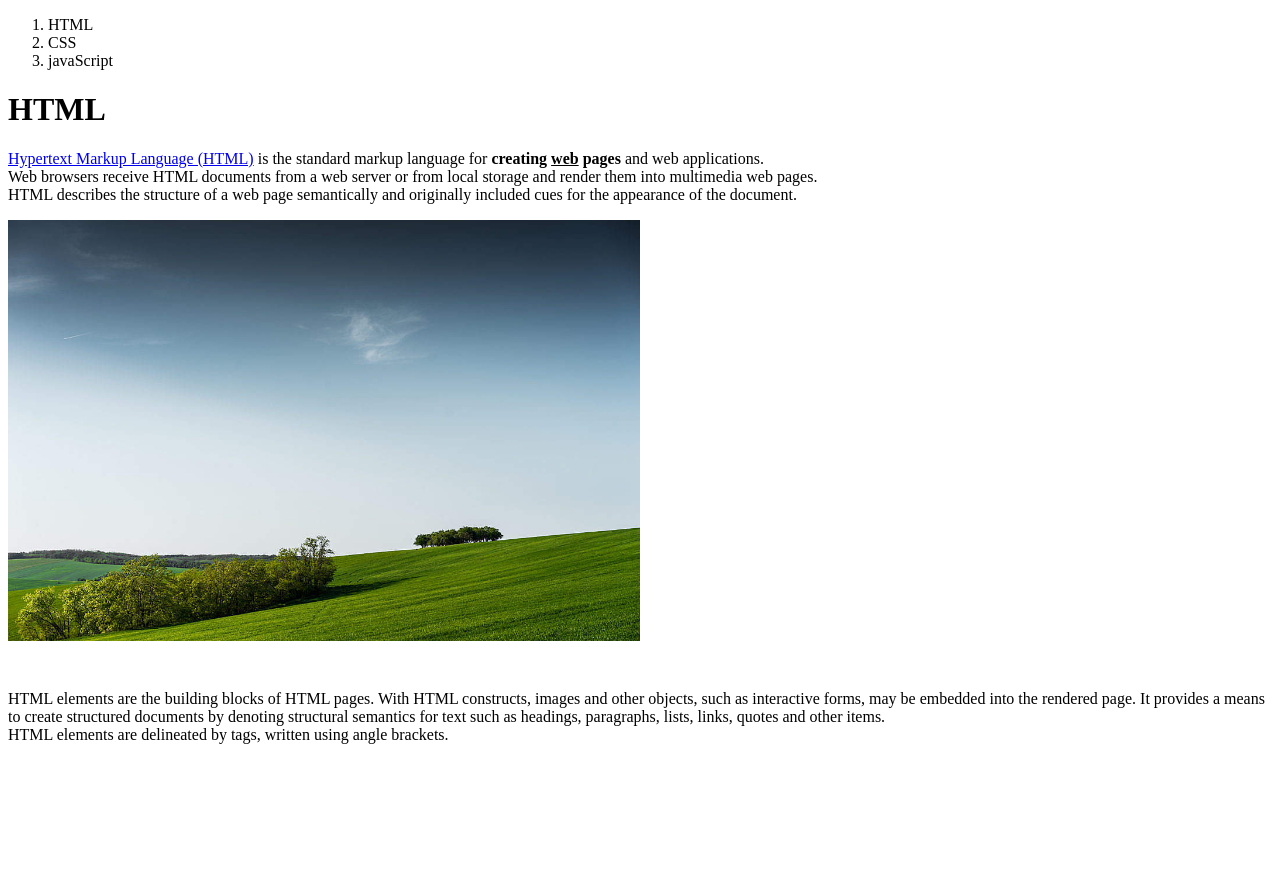
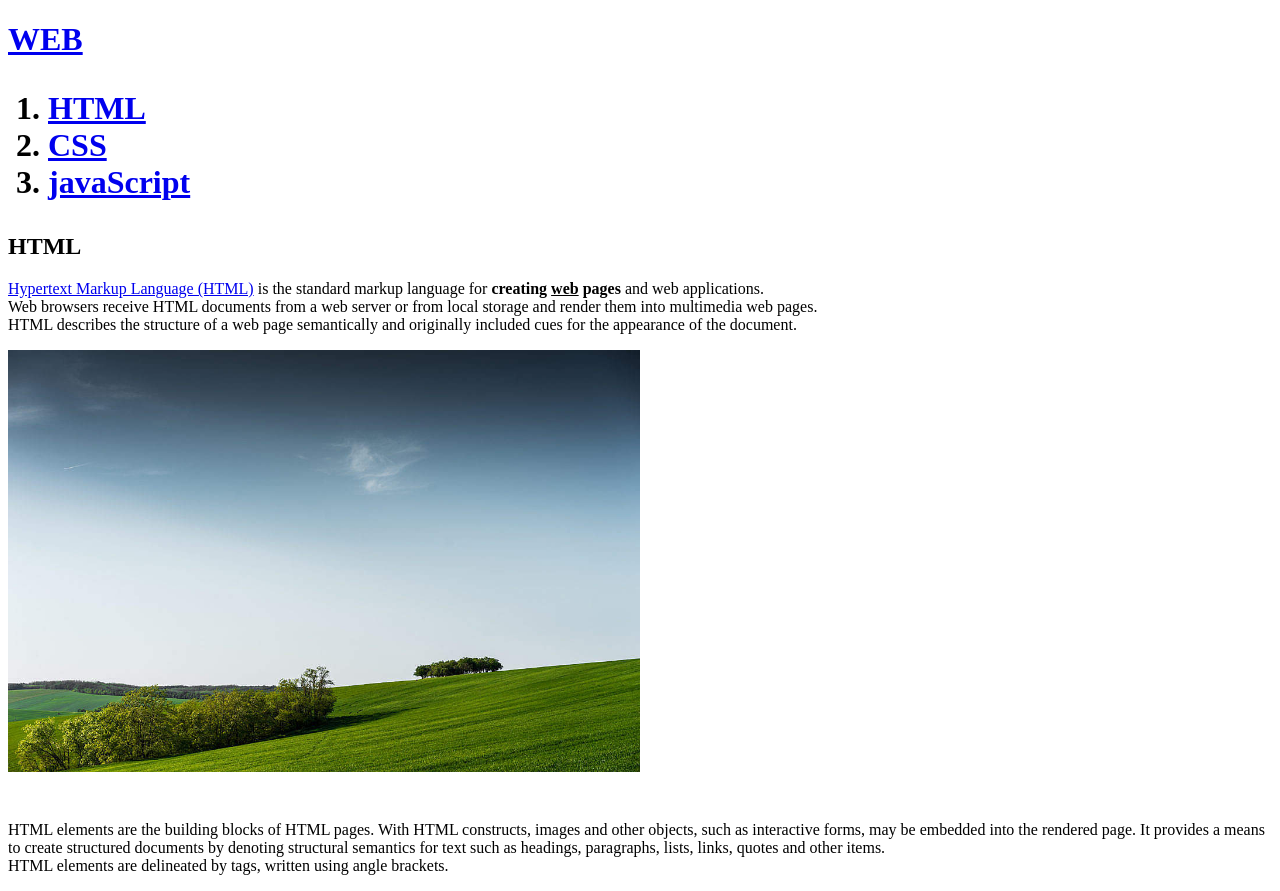
Before and after one commit to bbq9595/web1, a plain HTML site: page 1.html in a window 1280 px wide. Before the commit the page ends 800 px from the top, so only its background shows below. Drawn offline with Linux system fonts and the light colour scheme.

Commit message:
Add files via upload

```diff
--- a/1.html
+++ b/1.html
@@ -1,17 +1,17 @@
 <!doctype html>
 <html>
 <head>
-  <title>WEB1-html</title>
+  <title>WEB1-HTML</title>
   <meta charset="utf-8">
 </head>
 <body>
-<ol>
-  <li>HTML</li>
-  <li>CSS</li>
-  <li>javaScript</li>
-</ol>
-<h1>HTML</h1>
-<p><a
-  href="https://www.w3.org/TR/html5/" target="_blank" title="html5 specification"> Hypertext Markup Language (HTML)</a> is the standard markup language for <strong>creating <u>web</u> pages</strong> and web applications.<br>Web browsers receive HTML documents from a web server or from local storage and render them into multimedia web pages. <br>HTML describes the structure of a web page semantically and originally included cues for the appearance of the document. </p><img src="123.jpg"width="50%"><p style="margin-top:45px;">HTML elements are the building blocks of HTML pages. With HTML constructs, images and other objects, such as interactive forms, may be embedded into the rendered page. It provides a means to create structured documents by denoting structural semantics for text such as headings, paragraphs, lists, links, quotes and other items.<br> HTML elements are delineated by tags, written using angle brackets.</p>
+  <h1><a href="index.html">WEB</a><h1>
+  <ol>
+   <li><a href="1.html">HTML</a></li>
+   <li><a href="2.html">CSS</a></li>
+   <li><a href="3.html">javaScript</a></li>
+  </ol>
+<h2>HTML</h2>
+<p><a href="https://www.w3.org/TR/html5/" target="_blank" title="html5 specification"> Hypertext Markup Language (HTML)</a> is the standard markup language for <strong>creating <u>web</u> pages</strong> and web applications.<br>Web browsers receive HTML documents from a web server or from local storage and render them into multimedia web pages. <br>HTML describes the structure of a web page semantically and originally included cues for the appearance of the document. </p><img src="123.jpg"width="50%"><p style="margin-top:45px;">HTML elements are the building blocks of HTML pages. With HTML constructs, images and other objects, such as interactive forms, may be embedded into the rendered page. It provides a means to create structured documents by denoting structural semantics for text such as headings, paragraphs, lists, links, quotes and other items.<br> HTML elements are delineated by tags, written using angle brackets.</p>
 </body>
 </html>
```
Also changed, not shown: 2.html (added, +17 -0 lines), 3.html (added, +17 -0 lines), index.html (added, +17 -0 lines).
